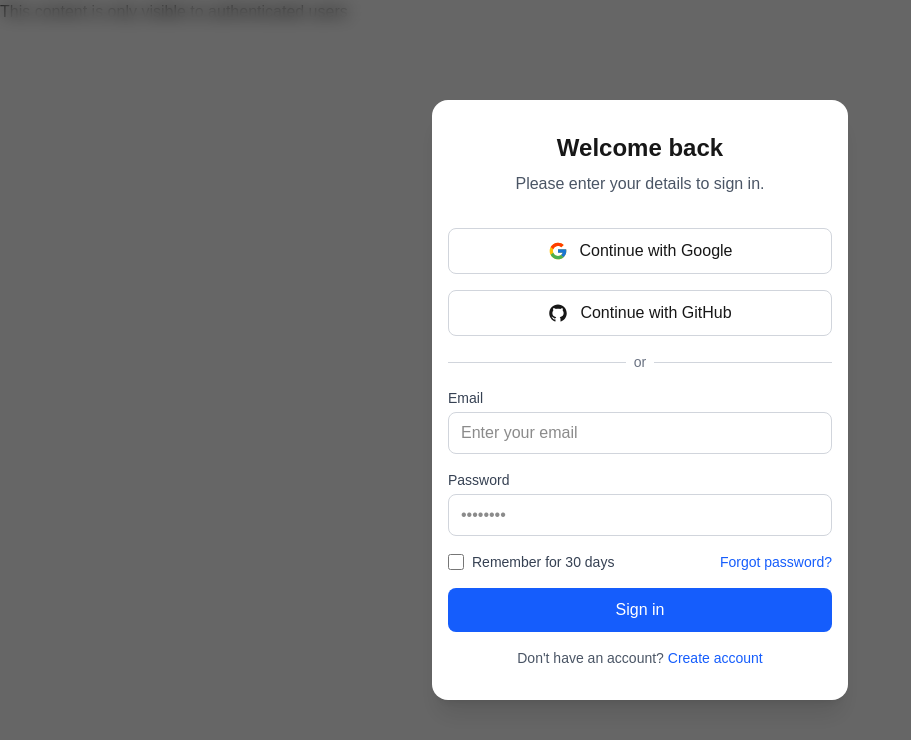
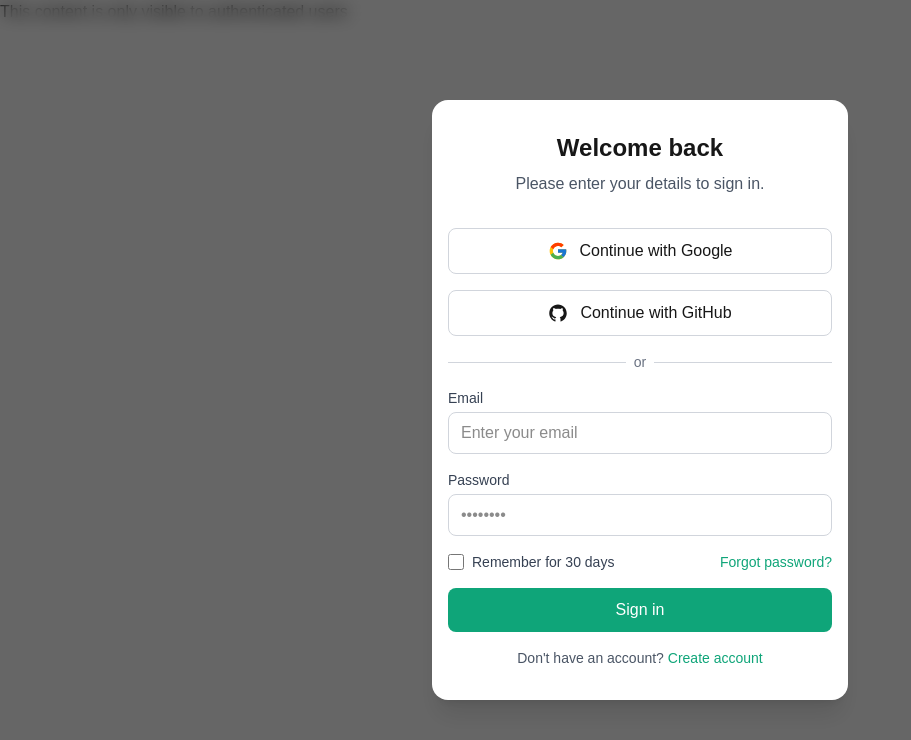
Before and after one commit to MiguelDZ123/workoutapp, a Next.js app: page /protected in a window 1280 px wide. Shown: the top 740 px of the page, without its empty margins (0-911 px from the left). Built offline with nearby package versions, Linux system fonts and the light colour scheme; no server answers.

Commit message:
Added speach recognition

```diff
--- a/app/components/auth/AuthModal.tsx
+++ b/app/components/auth/AuthModal.tsx
@@ -269,7 +269,7 @@ const AuthModal: React.FC<AuthModalProps> = ({ isOpen, onClose }) => {
                   <button
                     type="button"
                     onClick={() => toast.error('Feature coming soon!')}
-                    className="text-sm font-medium text-blue-600 hover:text-blue-500"
+                    className="text-sm font-medium text-[#0fa579] hover:text-[#0fa579]"
                   >
                     Forgot password?
                   </button>
@@ -279,7 +279,7 @@ const AuthModal: React.FC<AuthModalProps> = ({ isOpen, onClose }) => {
               <button
                 type="submit"
                 disabled={isLoading}
-                className="w-full bg-blue-600 text-white py-2.5 rounded-lg hover:bg-blue-700 transition disabled:opacity-50"
+                className="w-full bg-[#0fa579] text-white py-2.5 rounded-lg hover:bg-[#0fa579] transition disabled:opacity-50"
               >
                 {variant === VARIANT.LOGIN ? 'Sign in' : 'Create account'}
               </button>
@@ -289,7 +289,7 @@ const AuthModal: React.FC<AuthModalProps> = ({ isOpen, onClose }) => {
               {variant === VARIANT.LOGIN ? "Don't have an account?" : "Already have an account?"}{' '}
               <button
                 onClick={toggleVariant}
-                className="font-medium text-blue-600 hover:text-blue-500"
+                className="font-medium text-[#0fa579] hover:text-[#0fa579]"
               >
                 {variant === VARIANT.LOGIN ? 'Create account' : 'Sign in'}
               </button>
--- a/components/Header.tsx
+++ b/components/Header.tsx
@@ -1,7 +1,7 @@
 'use client'
 
 import Link from "next/link";
-import { Search, Menu, X, ChevronLeft, LayoutGrid, SaveIcon, Banknote, BookOpenText } from "lucide-react";
+import { Search, Menu, X, ChevronLeft, LayoutGrid, SaveIcon, Banknote, BookOpenText, LogOut, PersonStanding } from "lucide-react";
 import { SyntheticEvent, useCallback, useState } from 'react'
 import { signOut, useSession } from 'next-auth/react'
 import AuthModal from '@/app/components/auth/AuthModal'
@@ -82,7 +82,7 @@ export default function Header(this: any) {
                     onClick={() => signOut()}
                     className="text-sm text-gray-600 hover:text-gray-900 dark:text-gray-300 dark:hover:text-white"
                   >
-                    Logout
+                    <LogOut className="text-[#0fa579]"/>
                   </button>
                 </div>
               </div>
@@ -102,7 +102,7 @@ export default function Header(this: any) {
             <div className="flex items-center gap-4">
               <button
                 onClick={() => setIsAuthModalOpen(true)}
-                className="text-sm bg-green-500 text-white px-4 py-2 rounded-lg hover:bg-green-600 transition-colors max-sm:hidden"
+                className="text-sm bg-[#0fa579] text-white px-4 py-2 rounded-lg transition-colors max-sm:hidden"
               >
                 Sign in
               </button>
--- a/components/WorkoutGenerator.tsx
+++ b/components/WorkoutGenerator.tsx
@@ -5,6 +5,8 @@ import { Send, Info, Dumbbell, Calendar, ArrowRight, Paperclip, Mic, LogIn } fro
 import WorkoutResponse from './WorkoutResponse';
 import { useSession } from 'next-auth/react';
 import AuthModal from '../app/components/auth/AuthModal'
+import SpeechRecognition, { useSpeechRecognition } from 'react-speech-recognition'
+
 
 export default function WorkoutGenerator() {
   const [prompt, setPrompt] = useState('');
@@ -15,6 +17,15 @@ export default function WorkoutGenerator() {
   const { data: session, status } = useSession()
   const [error, setError] = useState<string | null>(null);
   const [isAuthModalOpen, setIsAuthModalOpen] = useState(false)
+
+  const {
+    transcript,
+    browserSupportsSpeechRecognition
+  } = useSpeechRecognition();
+
+  if (!browserSupportsSpeechRecognition) {
+    return <span>Browser doesn't support speech recognition.</span>;
+  }
 
   const toggleAuthModal = useCallback(() => {
     if (!session) {
@@ -165,16 +176,18 @@ export default function WorkoutGenerator() {
                 <button
                   type="button"
                   className="p-1 text-gray-500 hover:text-gray-700 dark:hover:text-gray-300 transition-colors"
+                  onTouchStart={(event) => SpeechRecognition.startListening()}
                 >
                   <Mic className="w-5 h-5" />
                 </button>
                 <textarea
                   className="flex-grow bg-transparent border-none resize-none min-h-[24px] max-h-[120px] focus:outline-none focus:ring-0 py-1 px-3 text-sm"
                   placeholder="Describe your fitness goals, experience level, available equipment..."
-                  value={prompt}
+                  value={prompt || transcript}
                   onChange={(e) => setPrompt(e.target.value)}
                   maxLength={3000}
                   rows={1}
+                  disabled={!session}
                 />
                 <div className="flex items-center gap-2">
                   <span className="text-xs text-gray-400">
@@ -184,7 +197,7 @@ export default function WorkoutGenerator() {
                   {session ? (
                     <button disabled={!prompt.trim() || isGenerating || !session} className='flex items-center gap-2 ml-2 p-2 px-4 rounded-full bg-green-500 text-white hover:bg-green-600 transition-colors disabled:opacity-50 disabled:cursor-not-allowed'><Send className="w-4 h-4" /><span>Send</span></button>
                   ) : (
-                    <button onClick={() => setIsAuthModalOpen(true)} className='flex items-center gap-2 ml-2 p-2 px-4 rounded-full bg-green-500 text-white hover:bg-green-600 transition-colors disabled:opacity-50 disabled:cursor-not-allowed'><LogIn className="w-4 h-4" /><span>Sign in</span></button>
+                    <button onClick={() => setIsAuthModalOpen(true)} className='flex items-center gap-2 ml-2 p-2 px-4 rounded-full bg-[#0fa579] text-white transition-colors disabled:opacity-50 disabled:cursor-not-allowed'><LogIn className="w-4 h-4" /><span>Sign in</span></button>
                   )}
                 </div>
               </div>
--- a/package.json
+++ b/package.json
@@ -27,6 +27,7 @@
     "react-icons": "^5.5.0",
     "react-markdown": "^10.1.0",
     "react-otp-input": "^3.1.1",
+    "react-speech-recognition": "^4.0.0",
     "resend": "^4.1.2"
   },
   "devDependencies": {
@@ -34,6 +35,7 @@
     "@types/node": "^20",
     "@types/react": "^19",
     "@types/react-dom": "^19",
+    "@types/react-speech-recognition": "^3.9.6",
     "prisma": "^6.5.0",
     "tailwindcss": "^4",
     "typescript": "^5"
```
Also changed, not shown: 1 other file (tests, documents, lock files or other folders).
